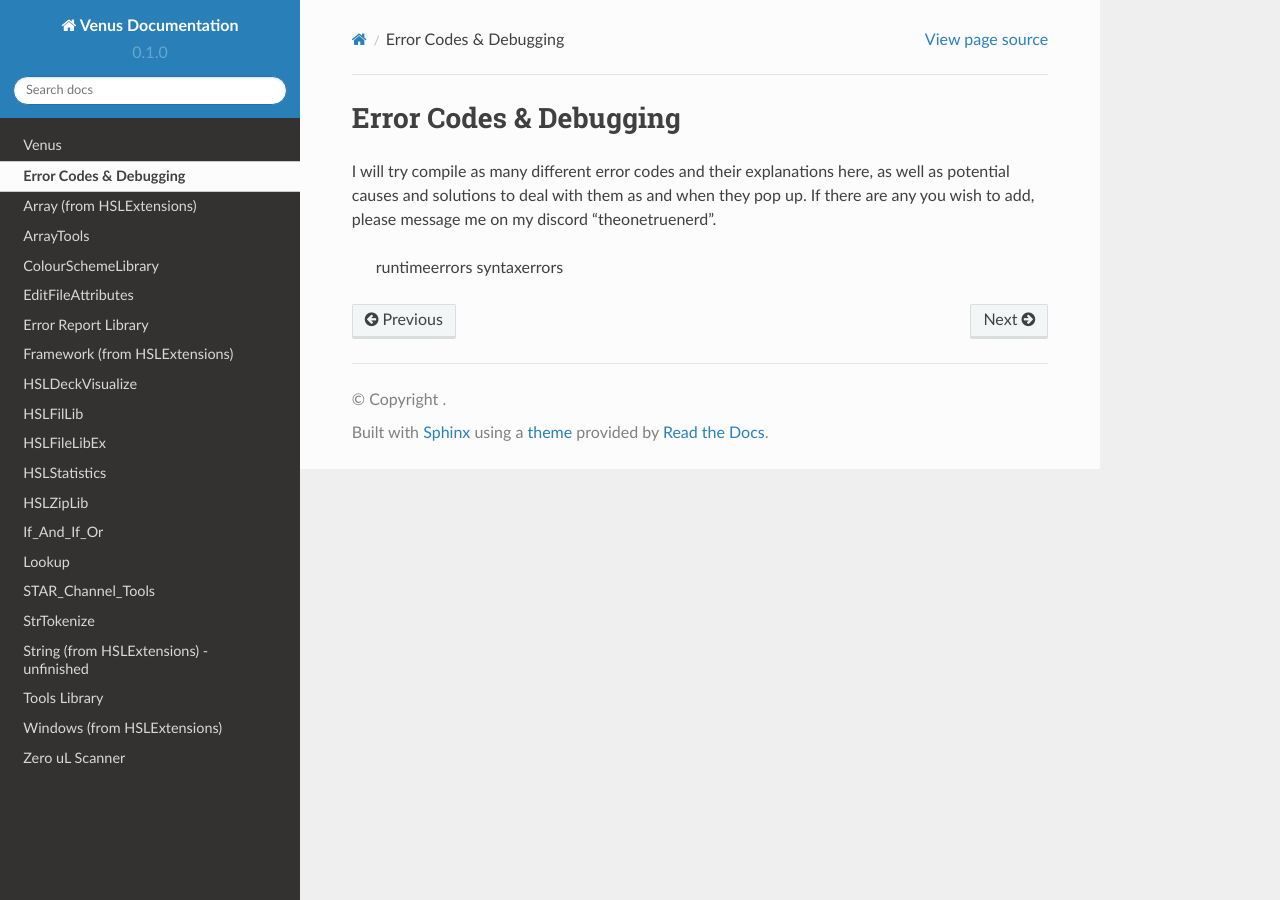
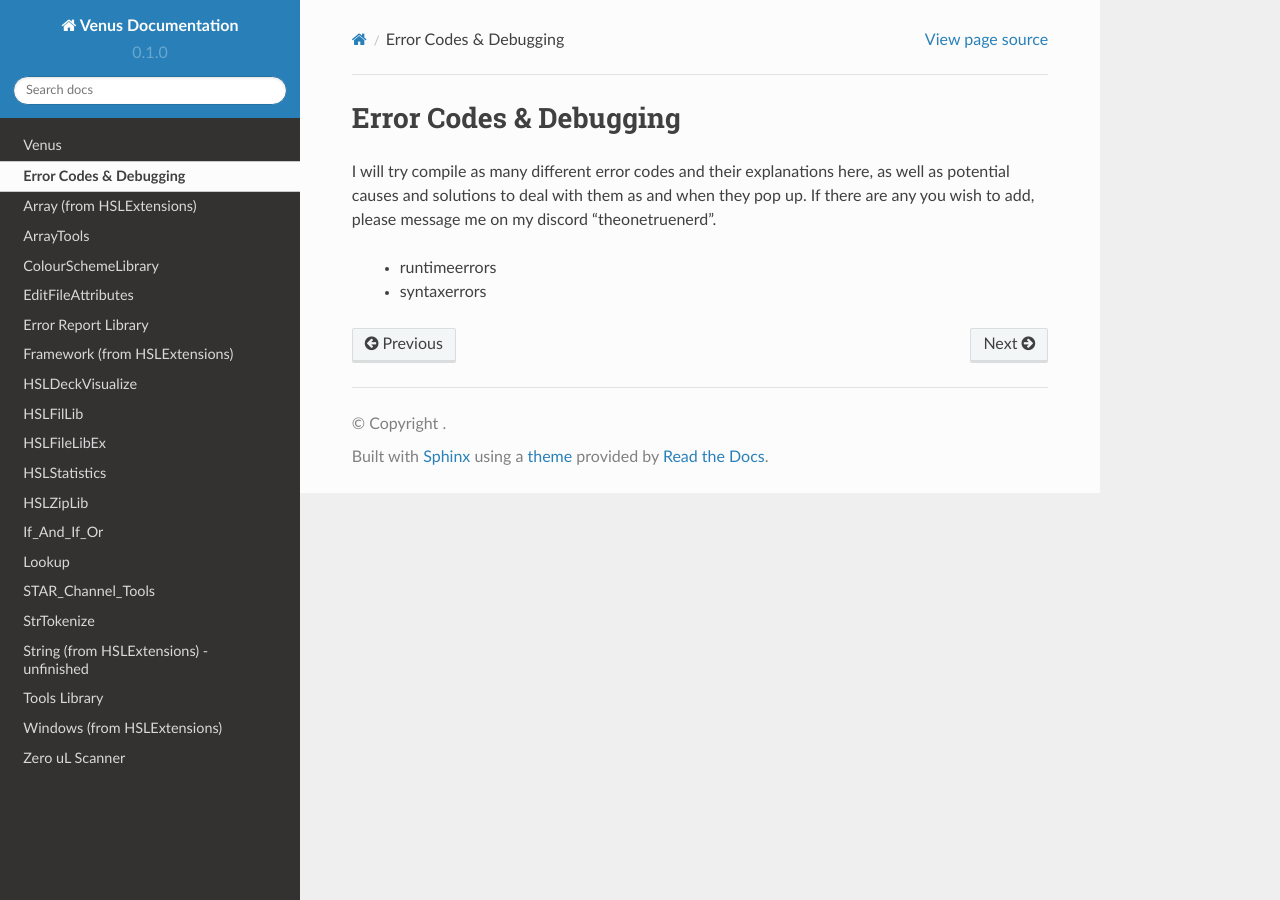
Before and after one commit to theonetruenerd/VenusLibraryDocumentation, a Sphinx documentation site: the page built from docs/source/ErrorCodes.rst, in a window 1280 px wide. Built offline with Sphinx 7.4.7 and the Read the Docs theme 2.0.0, drawn with Linux system fonts in a browser that asks for light colours; pages that are not in the unit, such as notebooks, are missing from menus.

```diff
--- a/docs/source/ErrorCodes.rst
+++ b/docs/source/ErrorCodes.rst
@@ -3,5 +3,5 @@ Error Codes & Debugging
 
 I will try compile as many different error codes and their explanations here, as well as potential causes and solutions to deal with them as and when they pop up. If there are any you wish to add, please message me on my discord "theonetruenerd".
 
-  :doc:`runtimeerrors`
-  :doc:`syntaxerrors`
+  - :doc:`runtimeerrors`
+  - :doc:`syntaxerrors`
```
